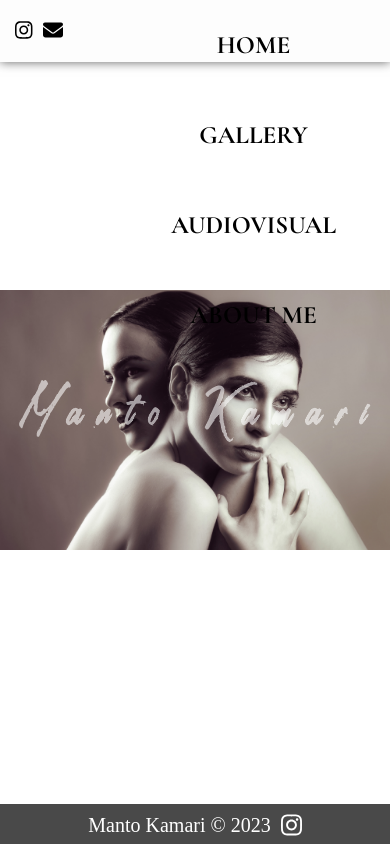
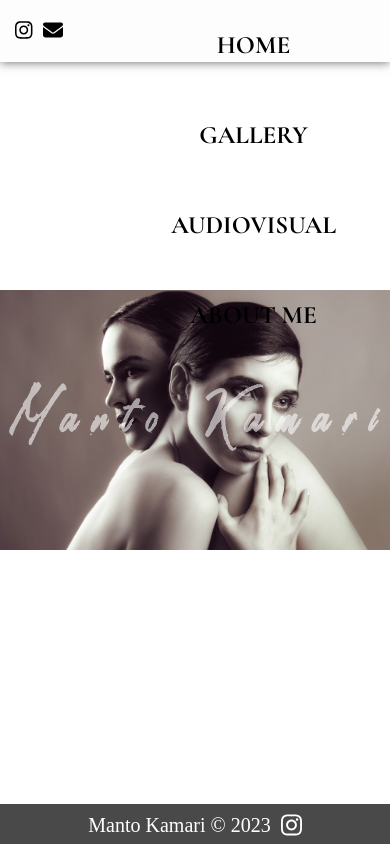
Before and after one commit to natko22/m-portofolio, a React (Create React App) app: page / in a window 390 px wide. Built offline with nearby package versions, Linux system fonts and the light colour scheme.

Commit message:
change font size

```diff
--- a/src/App.css
+++ b/src/App.css
@@ -302,10 +302,10 @@ body .lg-backdrop {
 
   h1 {
     text-align: center;
-    font-size: 9vw;
+    font-size: 10vw;
     letter-spacing: 4vw;
-    margin-bottom: -7px;
-    margin-right: -12px;
+    margin-bottom: -2vh;
+    margin-right: -3vw;
   }
 
   h2 {
```
